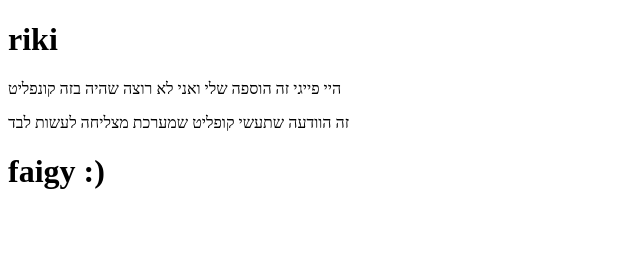
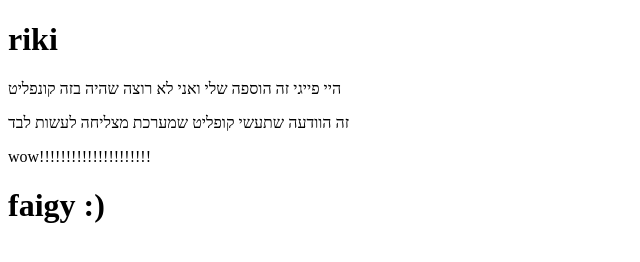
Before and after one commit to RikyShafer/Sharing-if-a-friend, a plain HTML site: page index.html in a window 1280 px wide. Shown: the whole page, without its empty margins (0-640 px from the left). Drawn offline with Linux system fonts and the light colour scheme.

Commit message:
faigy did a 2nd commit

```diff
--- a/index.html
+++ b/index.html
@@ -14,7 +14,7 @@
 
 
 
-
+wow!!!!!!!!!!!!!!!!!!!!!
     <h1>faigy :)</h1>
 </body>
 </html>
```
